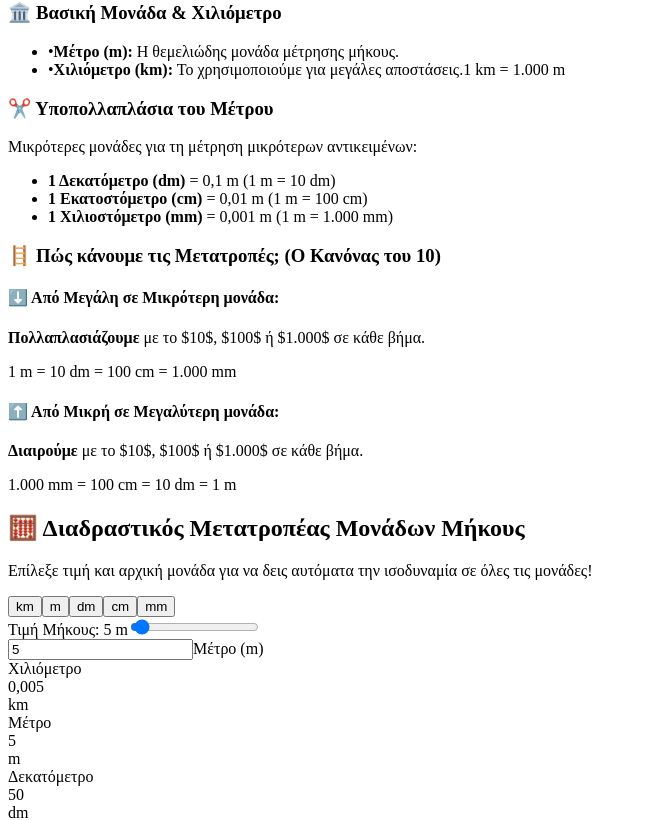
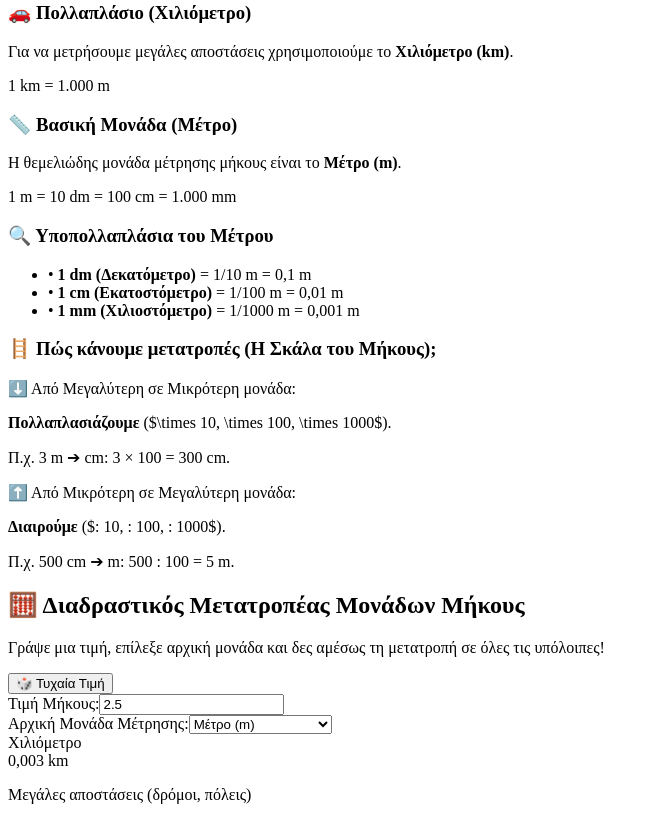
Before and after one commit to gkrimpas-lab/learn-maths-2026, a Next.js app: page /d-dimotikou/8-mikos in a window 1280 px wide. Shown: the part 375-1195 px from the top of the page, without its empty margins (0-658 px from the left). Built offline with nearby package versions, Linux system fonts and the light colour scheme.

Commit message:
Update 8-mikos.js

```diff
--- a/pages/d-dimotikou/8-mikos.js
+++ b/pages/d-dimotikou/8-mikos.js
@@ -3,44 +3,41 @@ import Head from 'next/head';
 import Link from 'next/link';
 import { LAYOUT } from '../../shared/layout-config';
 
-// Συντελεστές μετατροπής ως προς το μέτρο (m)
+// Μονάδες μέτρησης και οι συντελεστές τους σε σχέση με το μέτρο (m)
 const UNITS = {
-  km: { name: 'Χιλιόμετρο', symbol: 'km', factorToMeter: 1000, color: 'bg-purple-500 text-purple-900 border-purple-300' },
-  m:  { name: 'Μέτρο', symbol: 'm', factorToMeter: 1, color: 'bg-blue-500 text-blue-900 border-blue-300' },
-  dm: { name: 'Δεκατόμετρο', symbol: 'dm', factorToMeter: 0.1, color: 'bg-teal-500 text-teal-900 border-teal-300' },
-  cm: { name: 'Εκατοστόμετρο', symbol: 'cm', factorToMeter: 0.01, color: 'bg-amber-500 text-amber-900 border-amber-300' },
-  mm: { name: 'Χιλιοστόμετρο', symbol: 'mm', factorToMeter: 0.001, color: 'bg-rose-500 text-rose-900 border-rose-300' }
+  km: { name: 'Χιλιόμετρο', symbol: 'km', factor: 1000, desc: 'Μεγάλες αποστάσεις (δρόμοι, πόλεις)' },
+  m: { name: 'Μέτρο', symbol: 'm', factor: 1, desc: 'Βασική μονάδα (ύψος, δωμάτιο)' },
+  dm: { name: 'Δεκατόμετρο', symbol: 'dm', factor: 0.1, desc: '1/10 του μέτρου (χάρακας)' },
+  cm: { name: 'Εκατοστόμετρο', symbol: 'cm', factor: 0.01, desc: '1/100 του μέτρου (τετράδιο)' },
+  mm: { name: 'Χιλιοστόμετρο', symbol: 'mm', factor: 0.001, desc: '1/1000 του μέτρου (μικρά αντικείμενα)' }
 };
 
-function formatNumber(num) {
-  if (Number.isInteger(num)) {
-    return num.toString().replace(/\B(?=(\d{3})+(?!\d))/g, ".");
-  }
-  const parts = num.toFixed(3).replace(/\.?0+$/, "").split('.');
-  parts[0] = parts[0].replace(/\B(?=(\d{3})+(?!\d))/g, ".");
-  return parts.join(',');
+function formatNum(num) {
+  if (Number.isInteger(num)) return num.toLocaleString('el-GR');
+  return Number(num.toFixed(3)).toString().replace('.', ',');
 }
 
 export default function MikosTheoryPage() {
-  const [amount, setAmount] = useState(5);
-  const [selectedUnit, setSelectedAmountUnit] = useState('m');
+  const [valInput, setValInput] = useState('2.5');
+  const [baseUnit, setBaseUnit] = useState('m');
 
-  // Υπολογισμός μέτρων
-  const meters = amount * UNITS[selectedUnit].factorToMeter;
+  const numericVal = parseFloat(valInput.replace(',', '.')) || 0;
 
-  // Μετατροπές σε όλες τις μονάδες
-  const converted = {
-    km: meters / UNITS.km.factorToMeter,
-    m: meters,
-    dm: meters / UNITS.dm.factorToMeter,
-    cm: meters / UNITS.cm.factorToMeter,
-    mm: meters / UNITS.mm.factorToMeter
+  // Μετατροπή της τιμής εισαγωγής σε μέτρα (m)
+  const valInMeters = numericVal * UNITS[baseUnit].factor;
+
+  const handleRandomize = () => {
+    const unitsKeys = Object.keys(UNITS);
+    const randomUnit = unitsKeys[Math.floor(Math.random() * unitsKeys.length)];
+    const randomVal = (Math.random() * 50 + 1).toFixed(1);
+    setBaseUnit(randomUnit);
+    setValInput(randomVal.replace('.', ','));
   };
 
   return (
     <div className="min-h-screen bg-gray-50 text-gray-800 font-sans flex flex-col justify-between">
       <Head>
-        <title>📏 Μέτρηση Μήκους - LearnMaths.gr</title>
+        <title>📏 Μονάδες Μέτρησης Μήκους - LearnMaths.gr</title>
         <script src="https://cdn.tailwindcss.com"></script>
       </Head>
 
@@ -66,7 +63,7 @@ export default function MikosTheoryPage() {
         <main className={`${LAYOUT.LESSON_CONTAINER} py-10 space-y-8`}>
 
           {/* HEADER & EXERCISES PROMO CARD */}
-          <div className="bg-gradient-to-r from-blue-600 via-indigo-600 to-purple-600 text-white p-8 rounded-3xl shadow-md relative overflow-hidden">
+          <div className="bg-gradient-to-r from-cyan-600 via-teal-600 to-indigo-600 text-white p-8 rounded-3xl shadow-md relative overflow-hidden">
             <div className="relative z-10 grid grid-cols-1 md:grid-cols-3 gap-6 items-center">
               <div className="md:col-span-2 space-y-3">
                 <span className="bg-white/20 text-white text-xs font-black uppercase px-3 py-1 rounded-full tracking-wider">
@@ -75,8 +72,8 @@ export default function MikosTheoryPage() {
                 <h1 className="text-3xl lg:text-4xl font-black tracking-tight">
                   📏 Μέτρηση Μήκους & Μετατροπές
                 </h1>
-                <p className="text-blue-100 text-base lg:text-lg leading-relaxed">
-                  Μαθαίνουμε τις μονάδες μέτρησης μήκους (χιλιόμετρο, μέτρο, δεκατόμετρο, εκατοστόμετρο, χιλιοστόμετρο) και πώς τις μετατρέπουμε!
+                <p className="text-cyan-100 text-base lg:text-lg leading-relaxed">
+                  Μαθαίνουμε το μέτρο, τα υποπολλαπλάσιά του (δεκατόμετρο, εκατοστόμετρο, χιλιοστόμετρο), το χιλιόμετρο και πώς μετατρέπουμε τη μία μονάδα στην άλλη!
                 </p>
               </div>
 
@@ -84,7 +81,7 @@ export default function MikosTheoryPage() {
               <div className="bg-white/10 backdrop-blur-md p-5 rounded-2xl border border-white/20 text-center space-y-3 shadow-lg">
                 <div className="text-3xl">🚀</div>
                 <h3 className="font-extrabold text-white text-lg">Έτοιμος για εξάσκηση;</h3>
-                <p className="text-xs text-blue-100">Δοκίμασε τις ασκήσεις στις μετατροπές μήκους για να σιγουρευτείς ότι τις έμαθες!</p>
+                <p className="text-xs text-cyan-100">Δοκίμασε τις ασκήσεις στις μετατροπές μήκους για να σιγουρευτείς ότι τις έμαθες!</p>
                 <Link
                   href="/d-dimotikou/8-mikos-ask"
                   className="inline-block w-full bg-amber-400 hover:bg-amber-500 text-gray-900 font-black py-3 px-4 rounded-xl shadow-md transition transform hover:-translate-y-0.5 text-sm"
@@ -99,88 +96,80 @@ export default function MikosTheoryPage() {
           <div className="bg-white p-6 md:p-10 rounded-3xl shadow-sm border border-gray-100 space-y-8">
             <div className="border-b pb-4 border-gray-100">
               <h2 className="text-2xl font-black text-gray-900 flex items-center gap-2">
-                <span>📖</span> Οι Μονάδες Μέτρησης Μήκους
+                <span>📖</span> Αναλυτική Θεωρία & Σχέσεις Μονάδων
               </h2>
             </div>
 
-            <div className="grid grid-cols-1 md:grid-cols-2 gap-6">
+            <div className="grid grid-cols-1 md:grid-cols-3 gap-6">
 
-              {/* Βασική Μονάδα & Πολλαπλάσια */}
-              <div className="bg-blue-50/70 p-6 rounded-2xl border border-blue-100 space-y-3">
-                <h3 className="text-lg font-bold text-blue-900 flex items-center gap-2">
-                  <span>🏛️</span> Βασική Μονάδα & Χιλιόμετρο
+              {/* 1. Πολλαπλάσιο */}
+              <div className="bg-indigo-50/70 p-6 rounded-2xl border border-indigo-100 space-y-3">
+                <h3 className="text-lg font-bold text-indigo-900 flex items-center gap-2">
+                  <span>🚗</span> Πολλαπλάσιο (Χιλιόμετρο)
                 </h3>
-                <ul className="space-y-2 text-sm md:text-base text-gray-700 leading-relaxed">
-                  <li className="flex items-start gap-2">
-                    <span className="text-blue-600 font-bold">•</span>
-                    <span><strong>Μέτρο (m):</strong> Η θεμελιώδης μονάδα μέτρησης μήκους.</span>
-                  </li>
-                  <li className="flex items-start gap-2">
-                    <span className="text-purple-600 font-bold">•</span>
-                    <span><strong>Χιλιόμετρο (km):</strong> Το χρησιμοποιούμε για μεγάλες αποστάσεις.
-                      <span className="block font-mono font-black text-purple-900 mt-0.5">1 km = 1.000 m</span>
-                    </span>
-                  </li>
-                </ul>
+                <p className="text-xs md:text-sm text-gray-700 leading-relaxed">
+                  Για να μετρήσουμε μεγάλες αποστάσεις χρησιμοποιούμε το <strong>Χιλιόμετρο (km)</strong>.
+                </p>
+                <div className="bg-white p-3 rounded-xl border border-indigo-100 text-xs font-mono font-bold text-indigo-900">
+                  1 km = 1.000 m
+                </div>
               </div>
 
-              {/* Υποπολλαπλάσια */}
+              {/* 2. Βασική Μονάδα */}
+              <div className="bg-cyan-50/70 p-6 rounded-2xl border border-cyan-100 space-y-3">
+                <h3 className="text-lg font-bold text-cyan-900 flex items-center gap-2">
+                  <span>📏</span> Βασική Μονάδα (Μέτρο)
+                </h3>
+                <p className="text-xs md:text-sm text-gray-700 leading-relaxed">
+                  Η θεμελιώδης μονάδα μέτρησης μήκους είναι το <strong>Μέτρο (m)</strong>.
+                </p>
+                <div className="bg-white p-3 rounded-xl border border-cyan-100 text-xs font-mono font-bold text-cyan-900">
+                  1 m = 10 dm = 100 cm = 1.000 mm
+                </div>
+              </div>
+
+              {/* 3. Υποπολλαπλάσια */}
               <div className="bg-teal-50/70 p-6 rounded-2xl border border-teal-100 space-y-3">
                 <h3 className="text-lg font-bold text-teal-900 flex items-center gap-2">
-                  <span>✂️</span> Υποπολλαπλάσια του Μέτρου
+                  <span>🔍</span> Υποπολλαπλάσια του Μέτρου
                 </h3>
-                <p className="text-xs text-gray-600">
-                  Μικρότερες μονάδες για τη μέτρηση μικρότερων αντικειμένων:
-                </p>
-                <ul className="space-y-1.5 text-xs md:text-sm text-gray-800 font-mono">
-                  <li className="p-2 bg-white rounded-lg border border-teal-200">
-                    <strong>1 Δεκατόμετρο (dm)</strong> = 0,1 m  (1 m = 10 dm)
-                  </li>
-                  <li className="p-2 bg-white rounded-lg border border-teal-200">
-                    <strong>1 Εκατοστόμετρο (cm)</strong> = 0,01 m (1 m = 100 cm)
-                  </li>
-                  <li className="p-2 bg-white rounded-lg border border-teal-200">
-                    <strong>1 Χιλιοστόμετρο (mm)</strong> = 0,001 m (1 m = 1.000 mm)
-                  </li>
+                <ul className="space-y-1 text-xs text-gray-700 font-mono">
+                  <li>• <strong>1 dm (Δεκατόμετρο)</strong> = 1/10 m = 0,1 m</li>
+                  <li>• <strong>1 cm (Εκατοστόμετρο)</strong> = 1/100 m = 0,01 m</li>
+                  <li>• <strong>1 mm (Χιλιοστόμετρο)</strong> = 1/1000 m = 0,001 m</li>
                 </ul>
               </div>
 
             </div>
 
-            {/* ΣΚΑΛΟΠΑΤΙΑ / ΚΛΙΜΑΚΑ ΜΕΤΑΤΡΟΠΩΝ */}
+            {/* ΣΚΑΛΑ ΜΕΤΑΤΡΟΠΩΝ */}
             <div className="bg-gray-50 p-6 rounded-2xl border border-gray-200 space-y-4">
-              <h3 className="text-lg font-extrabold text-gray-800">
-                🪜 Πώς κάνουμε τις Μετατροπές; (Ο Κανόνας του 10)
+              <h3 className="text-lg font-extrabold text-gray-800 text-center md:text-left">
+                🪜 Πώς κάνουμε μετατροπές (Η Σκάλα του Μήκους);
               </h3>
 
-              <div className="grid grid-cols-1 md:grid-cols-2 gap-4 text-sm">
-
-                <div className="bg-white p-5 rounded-xl border border-gray-200 space-y-2">
-                  <h4 className="font-bold text-emerald-700 border-b pb-1">⬇️ Από Μεγάλη σε Μικρότερη μονάδα:</h4>
+              <div className="grid grid-cols-1 md:grid-cols-2 gap-4 text-xs md:text-sm">
+                <div className="bg-white p-4 rounded-xl border border-gray-200 space-y-1">
+                  <span className="text-emerald-600 font-bold">⬇️ Από Μεγαλύτερη σε Μικρότερη μονάδα:</span>
                   <p className="text-gray-600">
-                    <strong>Πολλαπλασιάζουμε</strong> με το $10$, $100$ ή $1.000$ σε κάθε βήμα.
+                    <strong>Πολλαπλασιάζουμε</strong> ($\times 10, \times 100, \times 1000$).
                   </p>
-                  <p className="font-mono font-bold text-gray-800 bg-emerald-50 p-2 rounded-lg text-center text-xs md:text-sm">
-                    1 m = 10 dm = 100 cm = 1.000 mm
-                  </p>
+                  <p className="font-mono text-xs text-gray-500">Π.χ. 3 m ➔ cm: 3 × 100 = 300 cm.</p>
                 </div>
 
-                <div className="bg-white p-5 rounded-xl border border-gray-200 space-y-2">
-                  <h4 className="font-bold text-indigo-700 border-b pb-1">⬆️ Από Μικρή σε Μεγαλύτερη μονάδα:</h4>
+                <div className="bg-white p-4 rounded-xl border border-gray-200 space-y-1">
+                  <span className="text-amber-600 font-bold">⬆️ Από Μικρότερη σε Μεγαλύτερη μονάδα:</span>
                   <p className="text-gray-600">
-                    <strong>Διαιρούμε</strong> με το $10$, $100$ ή $1.000$ σε κάθε βήμα.
+                    <strong>Διαιρούμε</strong> ($: 10, : 100, : 1000$).
                   </p>
-                  <p className="font-mono font-bold text-gray-800 bg-indigo-50 p-2 rounded-lg text-center text-xs md:text-sm">
-                    1.000 mm = 100 cm = 10 dm = 1 m
-                  </p>
+                  <p className="font-mono text-xs text-gray-500">Π.χ. 500 cm ➔ m: 500 : 100 = 5 m.</p>
                 </div>
-
               </div>
             </div>
 
           </div>
 
-          {/* ΔΙΑΔΡΑΣΤΙΚΟΣ ΜΕΤΑΤΡΟΠΕΑΣ - SECTION 2 */}
+          {/* ΔΙΑΔΡΑΣΤΙΚΟ ΕΡΓΑΛΕΙΟ - SECTION 2 */}
           <div className="bg-white p-6 md:p-10 rounded-3xl shadow-sm border border-gray-100 space-y-6">
             <div className="flex flex-col md:flex-row justify-between items-start md:items-center gap-4 border-b pb-4 border-gray-100">
               <div>
@@ -188,84 +177,80 @@ export default function MikosTheoryPage() {
                   <span>🧮</span> Διαδραστικός Μετατροπέας Μονάδων Μήκους
                 </h2>
                 <p className="text-gray-500 text-sm">
-                  Επίλεξε τιμή και αρχική μονάδα για να δεις αυτόματα την ισοδυναμία σε όλες τις μονάδες!
+                  Γράψε μια τιμή, επίλεξε αρχική μονάδα και δες αμέσως τη μετατροπή σε όλες τις υπόλοιπες!
                 </p>
               </div>
 
-              <div className="flex flex-wrap gap-2">
-                {Object.keys(UNITS).map((uKey) => (
-                  <button
-                    key={uKey}
-                    onClick={() => setSelectedAmountUnit(uKey)}
-                    className={`px-3 py-2 rounded-xl font-mono font-black text-xs md:text-sm border transition ${
-                      selectedUnit === uKey
-                        ? 'bg-indigo-600 text-white border-indigo-700 shadow-md scale-105'
-                        : 'bg-gray-100 text-gray-700 hover:bg-gray-200 border-gray-200'
-                    }`}
-                  >
-                    {UNITS[uKey].symbol}
-                  </button>
-                ))}
+              <button
+                onClick={handleRandomize}
+                className="bg-cyan-600 hover:bg-cyan-700 text-white font-black px-4 py-2.5 rounded-xl text-xs md:text-sm transition shadow-sm flex items-center gap-1.5"
+              >
+                <span>🎲</span> Τυχαία Τιμή
+              </button>
+            </div>
+
+            {/* INPUTS / ΕΠΙΛΟΓΕΣ */}
+            <div className="grid grid-cols-1 sm:grid-cols-2 gap-4 bg-slate-50 p-6 rounded-2xl border border-slate-200">
+              <div>
+                <label className="block text-xs font-black uppercase text-gray-500 mb-1">
+                  Τιμή Μήκους:
+                </label>
+                <input
+                  type="text"
+                  value={valInput}
+                  onChange={(e) => setValInput(e.target.value)}
+                  className="w-full p-3 rounded-xl border border-gray-300 font-mono text-lg font-black focus:ring-2 focus:ring-cyan-500 focus:outline-none"
+                  placeholder="π.χ. 2,5"
+                />
+              </div>
+
+              <div>
+                <label className="block text-xs font-black uppercase text-gray-500 mb-1">
+                  Αρχική Μονάδα Μέτρησης:
+                </label>
+                <select
+                  value={baseUnit}
+                  onChange={(e) => setBaseUnit(e.target.value)}
+                  className="w-full p-3 rounded-xl border border-gray-300 font-bold text-gray-800 bg-white focus:ring-2 focus:ring-cyan-500 focus:outline-none cursor-pointer"
+                >
+                  {Object.keys(UNITS).map((uKey) => (
+                    <option key={uKey} value={uKey}>
+                      {UNITS[uKey].name} ({UNITS[uKey].symbol})
+                    </option>
+                  ))}
+                </select>
               </div>
             </div>
 
-            {/* INPUT / SLIDER ΧΕΙΡΙΣΜΟΥ */}
-            <div className="grid grid-cols-1 md:grid-cols-2 gap-6 bg-slate-50 p-6 rounded-2xl border border-slate-200 items-center">
-              <div>
-                <label className="block text-xs font-black uppercase text-gray-500 mb-1">
-                  Τιμή Μήκους: <span className="text-indigo-600 font-mono text-lg font-black">{amount} {UNITS[selectedUnit].symbol}</span>
-                </label>
-                <input
-                  type="range"
-                  min="1"
-                  max="100"
-                  value={amount}
-                  onChange={(e) => setAmount(Number(e.target.value))}
-                  className="w-full accent-indigo-600 cursor-pointer"
-                />
-              </div>
-
-              <div className="flex items-center gap-3">
-                <input
-                  type="number"
-                  min="0"
-                  value={amount}
-                  onChange={(e) => setAmount(Math.max(0, Number(e.target.value)))}
-                  className="p-3 rounded-xl border border-gray-300 font-mono font-black text-lg text-center w-36 focus:ring-2 focus:ring-indigo-500 focus:outline-none"
-                />
-                <span className="font-mono font-black text-lg text-indigo-700">{UNITS[selectedUnit].name} ({UNITS[selectedUnit].symbol})</span>
-              </div>
-            </div>
-
-            {/* ΠΡΟΒΟΛΗ ΟΛΩΝ ΤΩΝ ΜΕΤΑΤΡΟΠΩΝ */}
-            <div className="grid grid-cols-1 sm:grid-cols-2 lg:grid-cols-5 gap-4">
-
+            {/* ΠΙΝΑΚΑΣ ΑΥΤΟΜΑΤΩΝ ΜΕΤΑΤΡΟΠΩΝ */}
+            <div className="grid grid-cols-1 sm:grid-cols-2 lg:grid-cols-5 gap-3">
               {Object.keys(UNITS).map((uKey) => {
-                const u = UNITS[uKey];
-                const isCurrent = uKey === selectedUnit;
+                const isSelected = uKey === baseUnit;
+                const convertedValue = valInMeters / UNITS[uKey].factor;
 
                 return (
                   <div
                     key={uKey}
-                    className={`p-5 rounded-2xl border text-center space-y-2 transition-all ${
-                      isCurrent
-                        ? 'bg-slate-900 text-white border-slate-900 shadow-xl scale-105'
-                        : 'bg-white text-gray-800 border-gray-200 shadow-sm'
+                    className={`p-5 rounded-2xl border text-center transition-all ${
+                      isSelected
+                        ? 'bg-cyan-600 text-white border-cyan-700 shadow-lg scale-105'
+                        : 'bg-white text-gray-800 border-gray-200 hover:bg-gray-50'
                     }`}
                   >
-                    <span className={`text-[10px] font-black uppercase tracking-wider block ${isCurrent ? 'text-amber-400' : 'text-gray-400'}`}>
-                      {u.name}
+                    <span className={`text-[10px] font-black uppercase tracking-wider block ${isSelected ? 'text-cyan-200' : 'text-gray-400'}`}>
+                      {UNITS[uKey].name}
                     </span>
-                    <div className="text-xl md:text-2xl font-mono font-black tracking-tight">
-                      {formatNumber(converted[uKey])}
+
+                    <div className="text-xl md:text-2xl font-mono font-black my-2 break-words">
+                      {formatNum(convertedValue)} <span className="text-sm font-bold">{UNITS[uKey].symbol}</span>
                     </div>
-                    <span className={`text-xs font-mono font-bold block ${isCurrent ? 'text-indigo-300' : 'text-indigo-600'}`}>
-                      {u.symbol}
-                    </span>
+
+                    <p className={`text-[11px] leading-tight ${isSelected ? 'text-cyan-100' : 'text-gray-500'}`}>
+                      {UNITS[uKey].desc}
+                    </p>
                   </div>
                 );
               })}
-
             </div>
 
           </div>
@@ -275,7 +260,7 @@ export default function MikosTheoryPage() {
             <div className="space-y-1 text-center md:text-left">
               <h3 className="text-2xl font-black">📝 Ώρα για Εξάσκηση!</h3>
               <p className="text-gray-800 text-sm md:text-base">
-                Έμαθες τις μονάδες μέτρησης μήκους και τις μετατροπές τους; Δοκίμασε τις διαδραστικές ασκήσεις!
+                Έμαθες τις μονάδες μήκους και τις μετατροπές; Δοκίμασε τις διαδραστικές ασκήσεις!
               </p>
             </div>
             <Link
```
